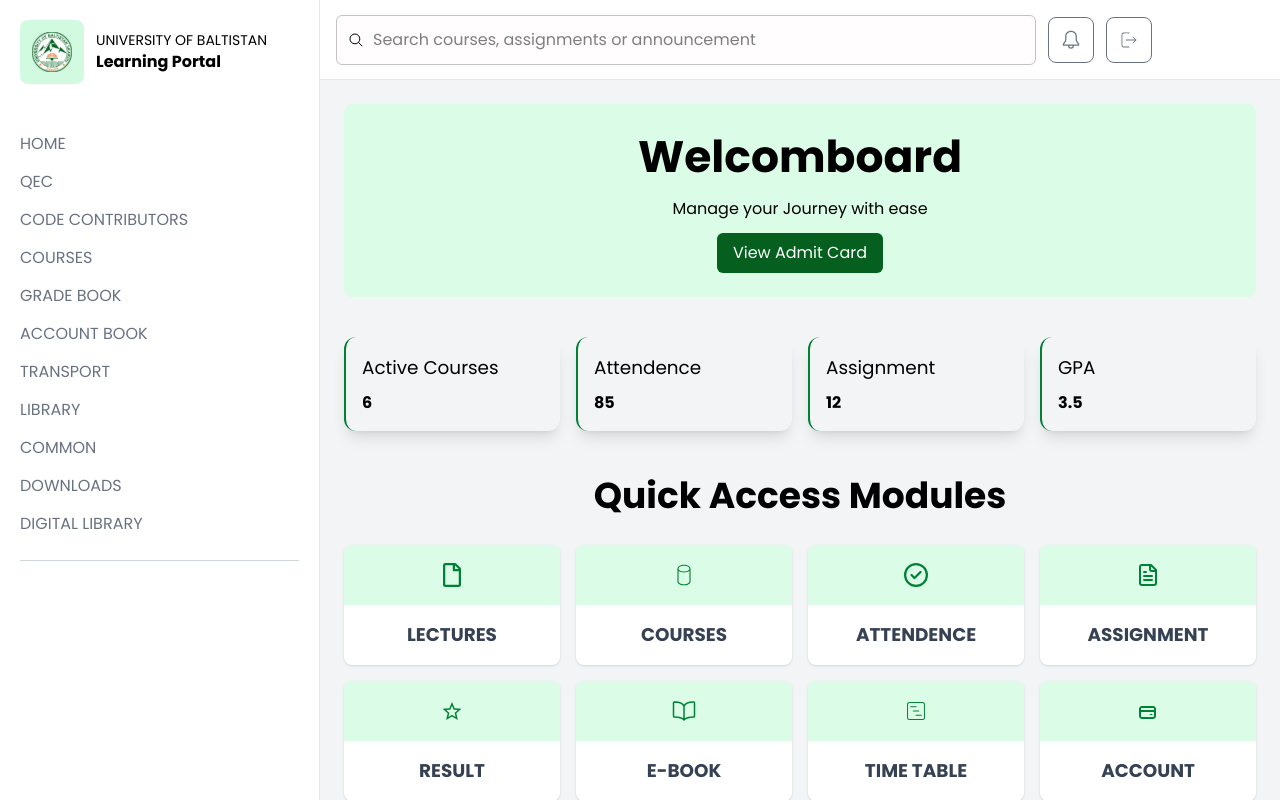
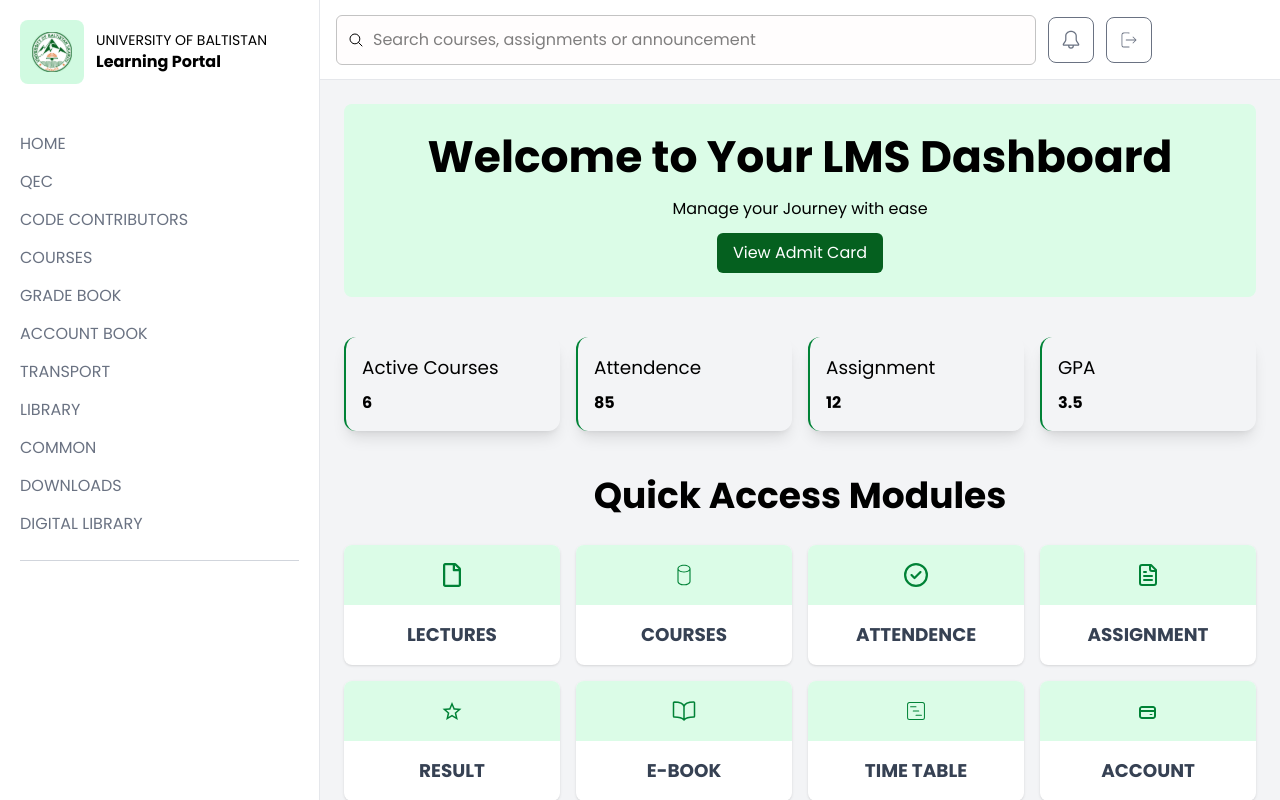
Before and after one commit to Yasirhassan1/university-lms, a Next.js app in the folder front-end/: page /dashboard in a window 1280 px wide. Shown: the top 800 px of the page. Built offline with nearby package versions, Linux system fonts and the light colour scheme.

Commit message:
fix issues

```diff
--- a/front-end/src/app/(pages)/dashboard/page.jsx
+++ b/front-end/src/app/(pages)/dashboard/page.jsx
@@ -9,7 +9,7 @@ export default function Page(){
         <div className="flex flex-col gap-5">
 
         <section  className="bg-green-100 p-6 rounded-lg flex flex-col gap-3 items-center">
-            <h3 className="text-center">Welcomboard</h3>
+            <h3 className="text-center">Welcome to Your LMS Dashboard</h3>
             <span>Manage your Journey with ease</span>
             <Link className="bg-(--primary-color) text-white px-4 py-2 rounded-md" href="/dashboard/admit-card">View Admit Card</Link>
         </section>
--- a/front-end/src/app/(pages)/dashboard/time-table/page.jsx
+++ b/front-end/src/app/(pages)/dashboard/time-table/page.jsx
@@ -1,4 +1,4 @@
-import { timetable } from "@/app/pages/dashboard/time-table/time-table-data"
+import { timetable } from "@/app/(pages)/dashboard/time-table/time-table-data"
 import Table from "@/app/components/table/Table"
 export default function Page() {
     return (
```
